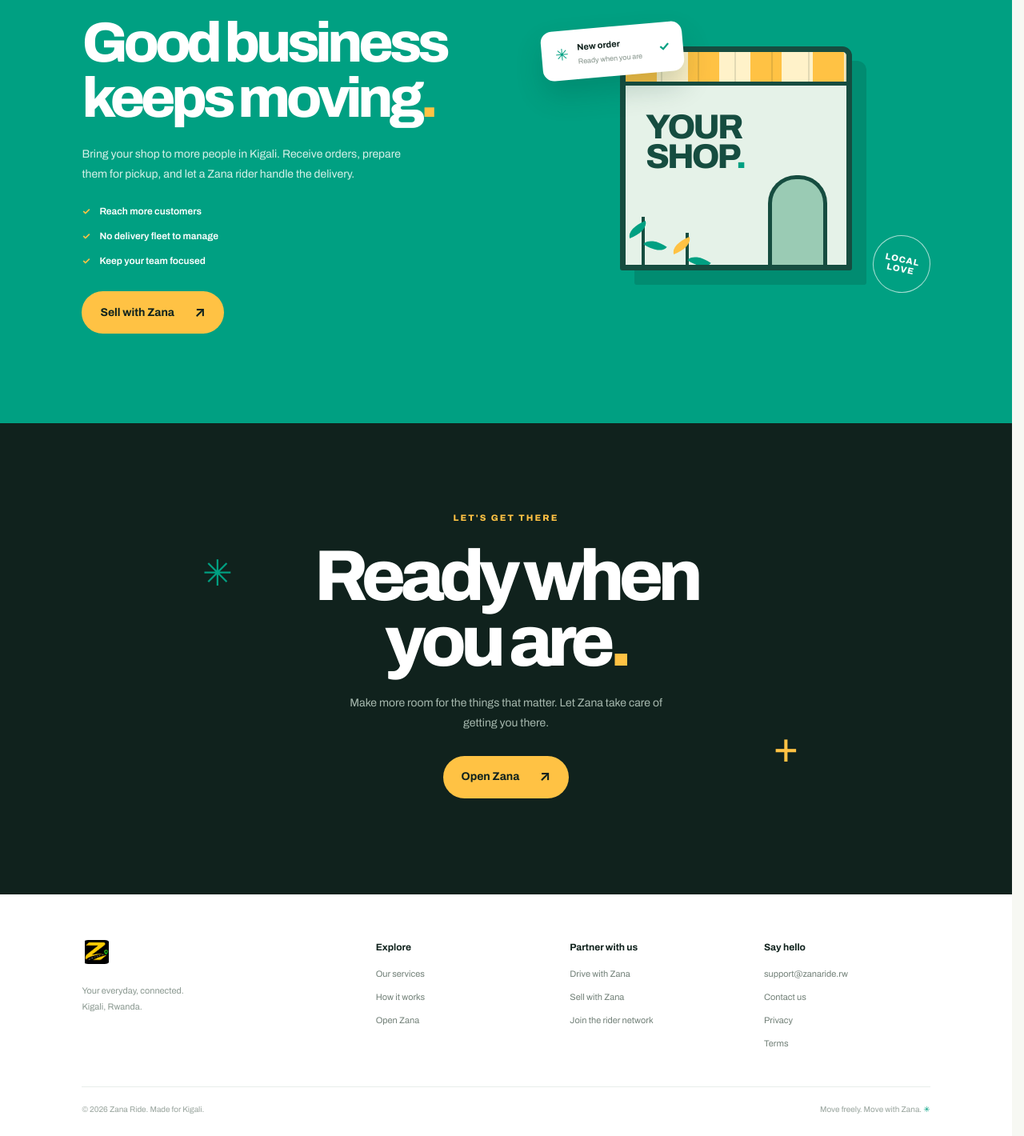
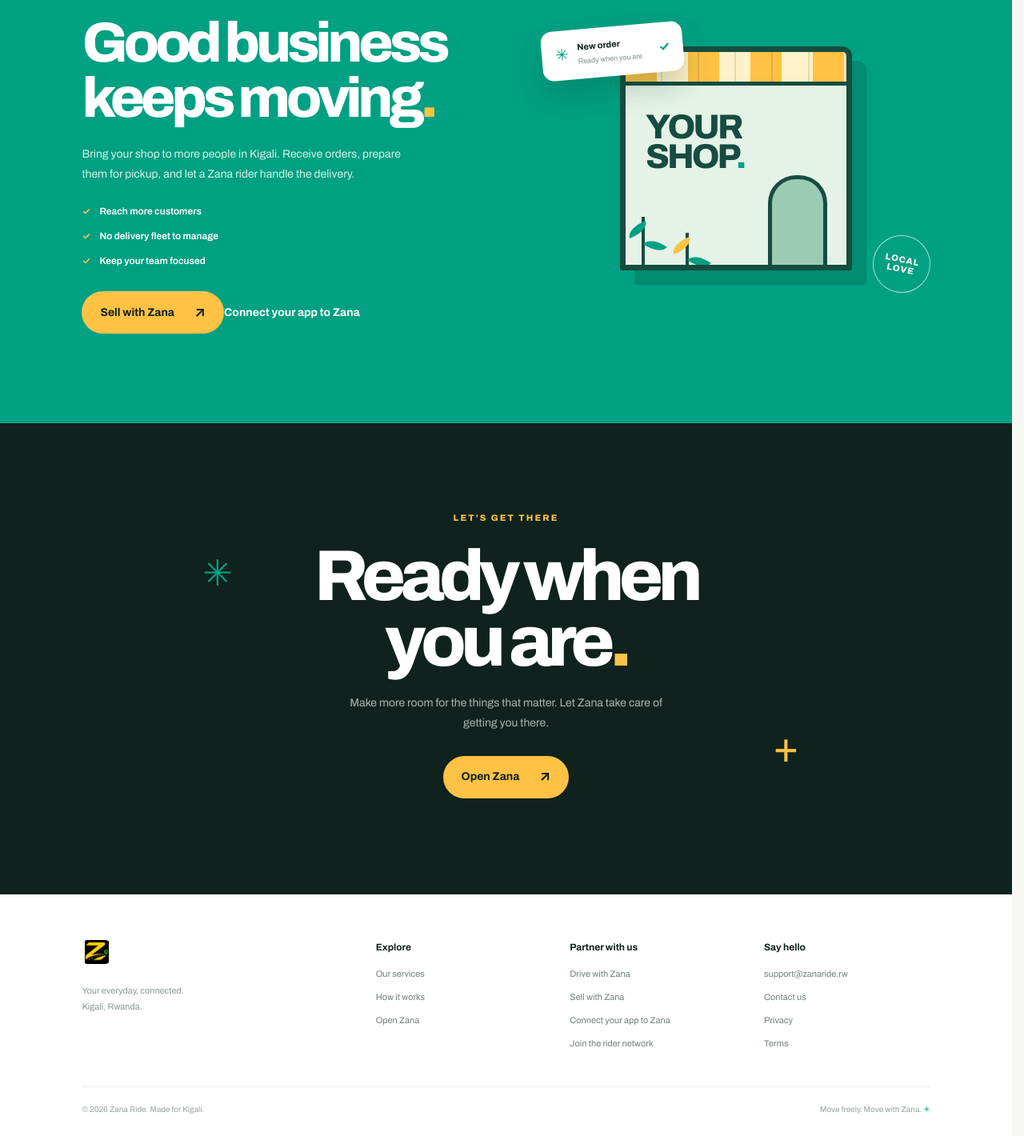
Before and after one commit to Jesuefe/zana-ride, a Next.js app in the folder landing/: page / in a window 1280 px wide. Shown: the part 2682-4102 px from the top of the page at 80% size. Built offline with nearby package versions, Linux system fonts and the light colour scheme.

Commit message:
Link Zana Business integration portal from public website

```diff
--- a/landing/app/page.tsx
+++ b/landing/app/page.tsx
@@ -113,7 +113,7 @@ export default function Landing() {
       </section>
 
       <section className="business-section section-pad" id="business">
-        <div className="business-copy"><p className="eyebrow">BUILT FOR LOCAL BUSINESS</p><h2>Good business<br />keeps moving<span className="yellow-dot">.</span></h2><p>Bring your shop to more people in Kigali. Receive orders, prepare them for pickup, and let a Zana rider handle the delivery.</p><div className="business-points"><span><b>✓</b> Reach more customers</span><span><b>✓</b> No delivery fleet to manage</span><span><b>✓</b> Keep your team focused</span></div><a className="button button-light" href={MERCHANT}>Sell with Zana <span aria-hidden="true">↗</span></a></div>
+        <div className="business-copy"><p className="eyebrow">BUILT FOR LOCAL BUSINESS</p><h2>Good business<br />keeps moving<span className="yellow-dot">.</span></h2><p>Bring your shop to more people in Kigali. Receive orders, prepare them for pickup, and let a Zana rider handle the delivery.</p><div className="business-points"><span><b>✓</b> Reach more customers</span><span><b>✓</b> No delivery fleet to manage</span><span><b>✓</b> Keep your team focused</span></div><div className="business-actions"><a className="button button-light" href={MERCHANT}>Sell with Zana <span aria-hidden="true">↗</span></a><a className="text-link" href="/business">Connect your app to Zana <span aria-hidden="true">↗</span></a></div></div>
         <div className="business-art" aria-hidden="true"><div className="shop-window"><div className="shop-awning"><i /><i /><i /><i /><i /><i /></div><div className="shop-sign">YOUR<br />SHOP<span>.</span></div><div className="shop-door" /><div className="shop-plant plant-one" /><div className="shop-plant plant-two" /></div><div className="order-note"><span>✳</span><span><strong>New order</strong><small>Ready when you are</small></span><b>✓</b></div><span className="business-stamp">LOCAL<br />LOVE</span></div>
       </section>
 
@@ -123,7 +123,7 @@ export default function Landing() {
       </section>
 
       <footer className="site-footer">
-        <div className="footer-main"><div className="footer-brand"><a className="brand brand-footer" href="/"><img src="/zana-mark.png" alt="Zana" width="48" height="48" /></a><p>Your everyday, connected.<br />Kigali, Rwanda.</p></div><div className="footer-col"><strong>Explore</strong><a href="#services">Our services</a><a href="#how-it-works">How it works</a><a href={APP}>Open Zana</a></div><div className="footer-col"><strong>Partner with us</strong><a href={DRIVER}>Drive with Zana</a><a href={MERCHANT}>Sell with Zana</a><a href="https://zanaride.rw/form">Join the rider network</a></div><div className="footer-col"><strong>Say hello</strong><a href="mailto:support@zanaride.rw">support@zanaride.rw</a><a href="/contact">Contact us</a><a href="/privacy">Privacy</a><a href="/terms">Terms</a></div></div>
+        <div className="footer-main"><div className="footer-brand"><a className="brand brand-footer" href="/"><img src="/zana-mark.png" alt="Zana" width="48" height="48" /></a><p>Your everyday, connected.<br />Kigali, Rwanda.</p></div><div className="footer-col"><strong>Explore</strong><a href="#services">Our services</a><a href="#how-it-works">How it works</a><a href={APP}>Open Zana</a></div><div className="footer-col"><strong>Partner with us</strong><a href={DRIVER}>Drive with Zana</a><a href={MERCHANT}>Sell with Zana</a><a href="/business">Connect your app to Zana</a><a href="https://zanaride.rw/form">Join the rider network</a></div><div className="footer-col"><strong>Say hello</strong><a href="mailto:support@zanaride.rw">support@zanaride.rw</a><a href="/contact">Contact us</a><a href="/privacy">Privacy</a><a href="/terms">Terms</a></div></div>
         <div className="footer-bottom"><span>© {new Date().getFullYear()} Zana Ride. Made for Kigali.</span><span>Move freely. Move with Zana. <span className="brand-dot">✳</span></span></div>
       </footer>
     </main>
```
